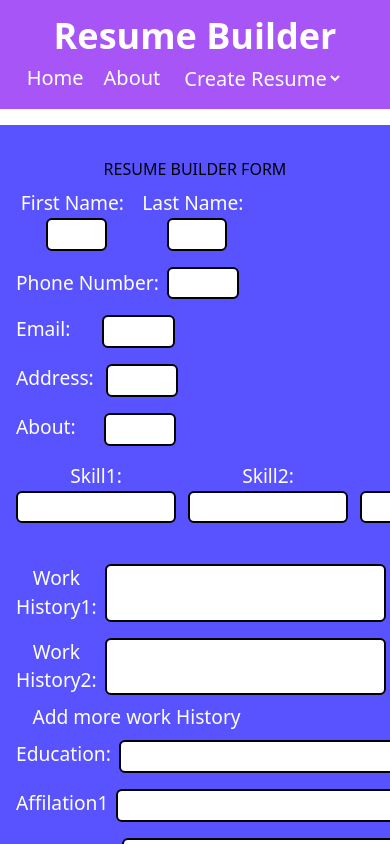
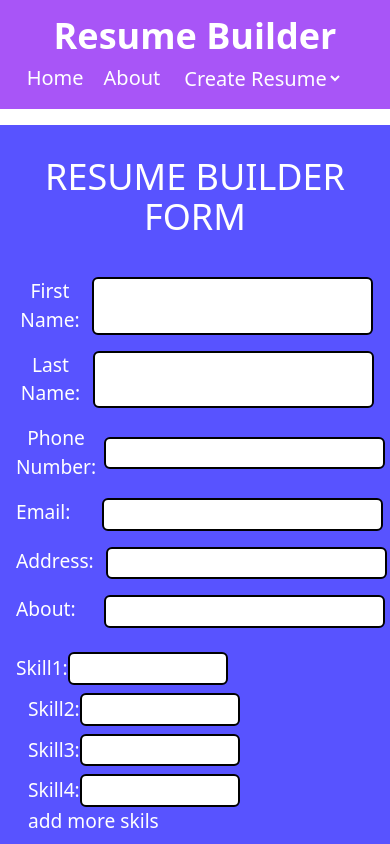
Before and after one commit to kunal-511/resume-builder, a React (Vite) app: page /services in a window 390 px wide. Built offline with nearby package versions, Linux system fonts and the light colour scheme.

Commit message:
media query updated

```diff
--- a/src/Components/Services.tsx
+++ b/src/Components/Services.tsx
@@ -70,20 +70,22 @@ function Services() {
   } else {
     return (
       <div className="pt-8 mt-4 text-center bg-custom1">
-        <h1 className=" uppercase">Resume Builder Form</h1>
-        <div className="flex">
-          <img className="w-[30%] hidden" src={background} alt="" />
+        <h1 className=" uppercase text-4xl text-white  text-center pb-8   ">
+          Resume Builder Form
+        </h1>
+
+          <img className=" hidden" src={background} alt="" />
           <form
-            className=" w-[70%] px-4  text-white text-[1.2rem] flex flex-col justify-center "
+            className=" px-4  text-white text-[1.2rem] flex flex-col justify-center "
             onSubmit={handleSubmit}
           >
-            <div className="flex">
-              <div className=" py-2">
+            <div className="flex person ">
+              <div className=" py-2 flex justify-start mr-10">
                 <label className="pr-2 cursor-pointer" htmlFor="fname">
                   First Name:
                 </label>
                 <input
-                  className="w-[50%] text-black border-2 border-black rounded-md "
+                  className=" text-black border-2 border-black rounded-md "
                   type="text"
                   id="fname"
                   name="fname"
@@ -91,12 +93,12 @@ function Services() {
                   onChange={handleInputChange}
                 />
               </div>
-              <div className=" py-2">
+              <div className=" py-2 flex justify-start ">
                 <label htmlFor="lname" className="pr-2 cursor-pointer">
                   Last Name:
                 </label>
                 <input
-                  className="w-[50%] text-black border-2 border-black rounded-md"
+                  className=" text-black border-2 border-black rounded-md"
                   type="text"
                   id="lname"
                   name="lname"
@@ -111,7 +113,7 @@ function Services() {
                   Phone Number:
                 </label>
                 <input
-                  className="w-[30%] text-black  border-2 border-black rounded-md"
+                  className=" text-black  border-2 border-black rounded-md"
                   type="number"
                   id="phone"
                   name="phone"
@@ -124,7 +126,7 @@ function Services() {
                   Email:
                 </label>
                 <input
-                  className="w-[30%] text-black border-2 border-black rounded-md"
+                  className=" text-black border-2 border-black rounded-md"
                   type="email"
                   id="email"
                   name="email"
@@ -137,7 +139,7 @@ function Services() {
                   Address:
                 </label>
                 <input
-                  className="w-[30%] text-black  border-2 border-black rounded-md"
+                  className=" text-black  border-2 border-black rounded-md"
                   type="text"
                   id="address"
                   name="address"
@@ -150,7 +152,7 @@ function Services() {
                   About:
                 </label>
                 <input
-                  className="w-[30%]  border-2 text-black border-black rounded-md"
+                  className="  border-2 text-black border-black rounded-md"
                   type="text"
                   id="about"
                   name="about"
@@ -159,7 +161,7 @@ function Services() {
                 />
               </div>
             </div>
-            <div className="flex space-x-3 my-2 ">
+            <div className="flex space-x-3 my-2 skills ">
               <div>
                 <label htmlFor="skill1" className="cursor-pointer">
                   Skill1:
@@ -220,7 +222,9 @@ function Services() {
                 add more skils
               </button>
             </div>
-            <div className={moreSkills ? "block" : "hidden"}>
+            <div
+  className={` ${moreSkills ? "block" : "hidden"} flex space-x-3 my-2 skills`}
+>
               <div>
                 <label htmlFor="skill5" className="cursor-pointer">
                   Skill5:
@@ -248,7 +252,7 @@ function Services() {
                 />
               </div>
               <div>
-                <label htmlFor="skill3" className="cursor-pointer">
+                <label htmlFor="skill7" className="cursor-pointer">
                   Skill7:
                 </label>
                 <input
@@ -374,16 +378,16 @@ function Services() {
                 onChange={handleInputChange}
               />
             </div>
-            <div className="mt-4">
+            <div className="mt-4 flex justify-center mb-4">
               <button
                 type="submit"
-                className="border-2  border-black p-2 w-[8rem]  hover:bg-gray-200 hover:text-black"
+                className="border-2  border-black p-2 w-[10rem] rounded-xl bg-purple-500    hover:bg-gray-200 hover:text-black"
               >
                 Submit
               </button>
             </div>
           </form>
-        </div>
+
       </div>
     );
   }
--- a/src/index.css
+++ b/src/index.css
@@ -89,6 +89,18 @@ body {
   .animation {
     height: 20rem;
   }
+  .skills{
+    flex-wrap: wrap;
+  }
+  .skills div{
+    margin-top: 0.5rem;
+  }
+  .person{
+    flex-direction: column;
+  }
+  .person div:nth-child(1){
+margin-right: 1px;
+  }
 }
 @media (max-width: 615px) {
   .top {
```
